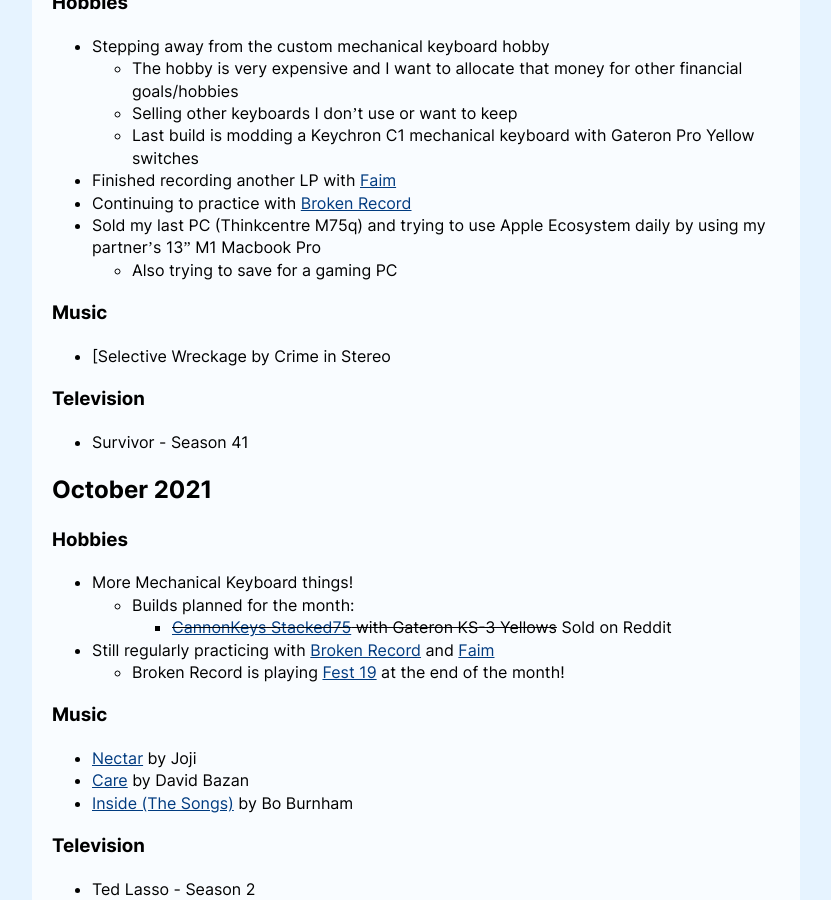
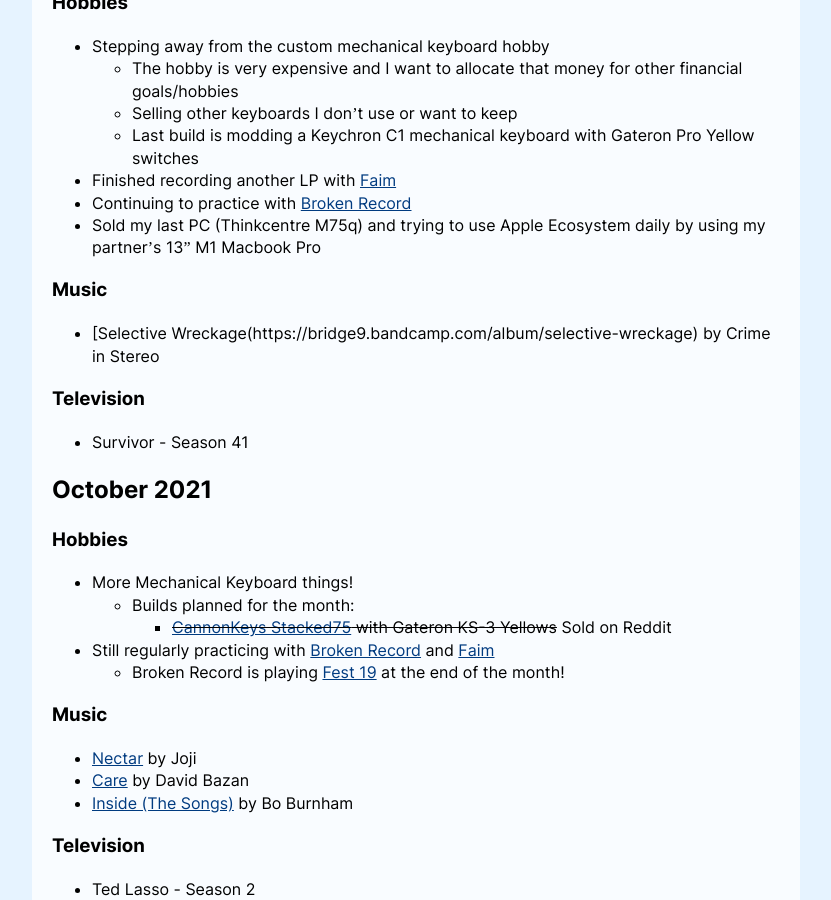
Before and after one commit to danesnick/old_website, a Jekyll site: the page built from now.markdown, in a window 1280 px wide and 900 px high, scrolled down 349 px. Shown: the whole window, without its empty margins (224-1055 px from the left). Built offline with Jekyll 4.4.1, drawn with Linux system fonts in a browser that asks for light colours.

Commit message:
Fixed typos on now page

```diff
--- a/now.markdown
+++ b/now.markdown
@@ -17,10 +17,9 @@
 * Finished recording another LP with [Faim](https://faim.bandcamp.com)
 * Continuing to practice with [Broken Record](https://brokenrecordisaband)
 * Sold my last PC (Thinkcentre M75q) and trying to use Apple Ecosystem daily by using my partner's 13" M1 Macbook Pro
-	- Also trying to save for a gaming PC
 
 ### Music
-* [Selective Wreckage[](https://bridge9.bandcamp.com/album/selective-wreckage) by Crime in Stereo
+* [Selective Wreckage(https://bridge9.bandcamp.com/album/selective-wreckage) by Crime in Stereo
 
 ### Television
 * Survivor - Season 41
```
